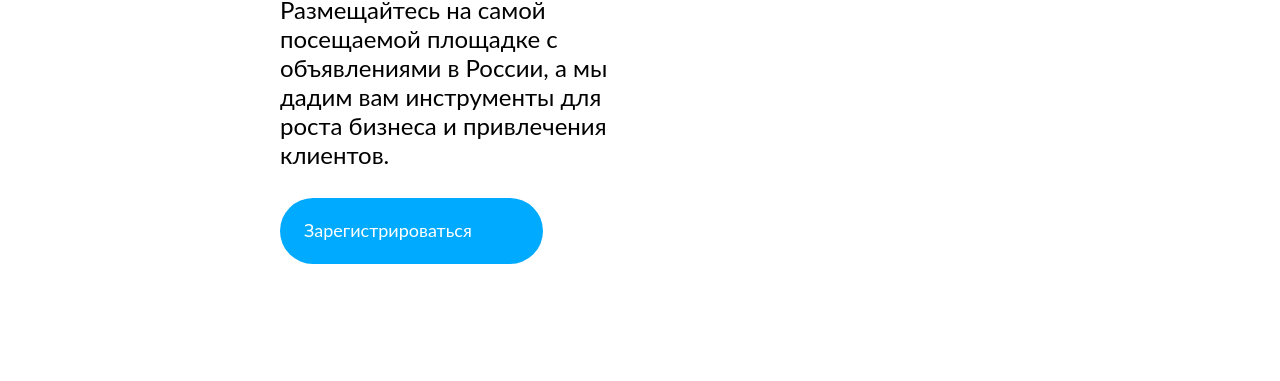
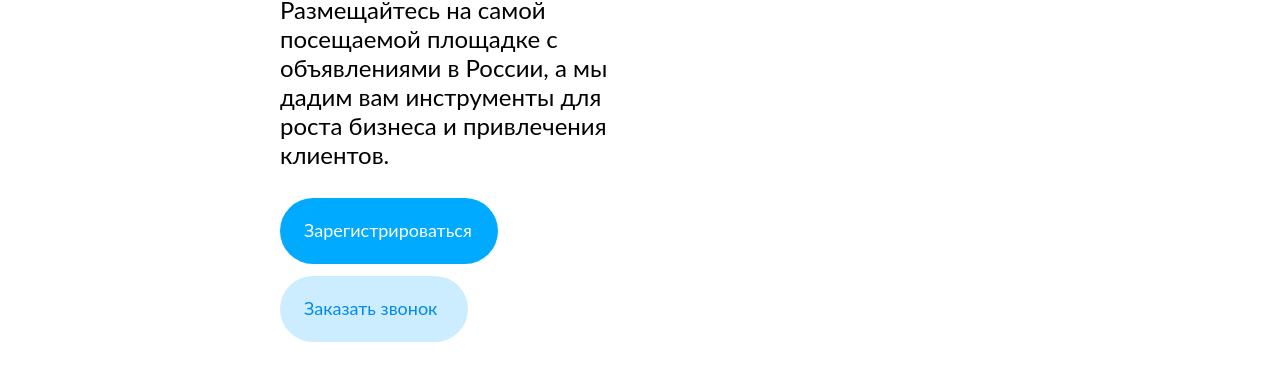
Before and after one commit to myachuro/myachuro.github.io, a plain HTML site: page index.html in a window 1280 px wide. Shown: the part 365-746 px from the top of the page. Drawn offline with Linux system fonts and the light colour scheme.

Commit message:
Add files via upload

```diff
--- a/index.html
+++ b/index.html
@@ -44,6 +44,9 @@
         <div class="login-button">
             Зарегистрироваться
         </div>
+        <div class="call-button">
+            Заказать звонок
+        </div>
     </div>
 </body>
 </html>
--- a/style.css
+++ b/style.css
@@ -105,7 +105,7 @@ p{
 .login-button{
     margin: 12px 12px 0px 0px;
     padding: 8px 24px 10px;
-    width: 215px;
+    width: 170px;
     height: 48px;
     display: flex;
     align-items: center;
@@ -115,3 +115,16 @@ p{
     background-color: #00AAFF;
     border-radius: 50px;
 }
+.call-button{
+    display: flex;
+    align-items: center;
+    font-size: 18px;
+    text-align: center;
+    color: #008aed;
+    background-color: #ccecff;
+    padding: 8px 24px 10px;
+    margin: 12px 0px 0px;
+    width: 140px;
+    height: 48px;
+    border-radius: 50px;
+}
```
